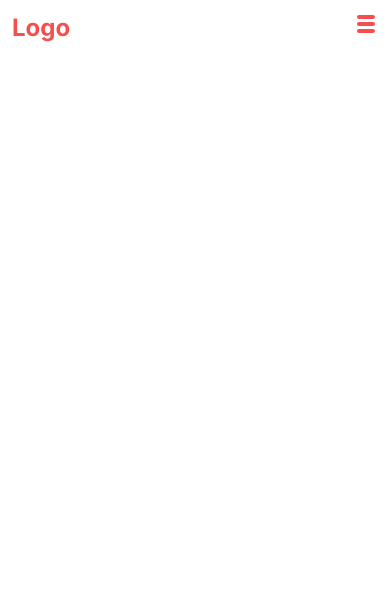
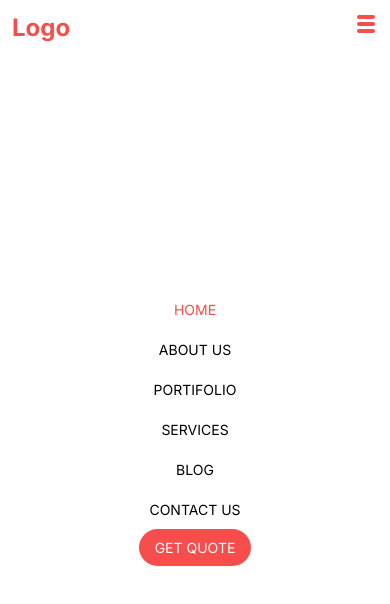
Before and after one commit to asimwe1/portifolio-project, a Next.js app: page / in a window 390 px wide. Shown: the top 604 px of the page. Built offline with nearby package versions, Linux system fonts and the light colour scheme.

Commit message:
the navbar

```diff
--- a/src/app/Home/Navbar.tsx
+++ b/src/app/Home/Navbar.tsx
@@ -4,6 +4,7 @@ import { usePathname } from "next/navigation";
 import clsx from "clsx";
 import { useState } from "react";
 import { TiThMenu } from "react-icons/ti";
+import { IoMdClose } from "react-icons/io";
 
 export default function Navbar() {
   const pathname = usePathname();
@@ -29,14 +30,16 @@ export default function Navbar() {
 
       <div className="flex justify-between m-3 text-redBrick-100 text-2xl">
         <h2 className=" font-bold  ">Logo</h2>
-        <TiThMenu className="md:hidden" onClick={handleClick} />
+        <div className="md:hidden cursor-pointer" onClick={handleClick}>
+          {isVisible ? <IoMdClose /> : <TiThMenu />}
+        </div>
       </div>
 
       <nav className="">
         <div
-          className={` ${
-            isVisible ? "flex" : "hidden"
-          } md:hidden flex-col items-center justify-center w-full h-[90vh]`}
+          className={`fixed top-12 ${
+            isVisible ? "top-0" : "-top-full"
+          } md:hidden flex flex-col items-center justify-center w-full h-[90vh] transition-all duration-700  ease-in-out`}
         >
           {navLinks.map((link, i) => (
             <div className="my-2" key={i}>
@@ -54,7 +57,7 @@ export default function Navbar() {
             </div>
           ))}
           <Link
-            href={""}
+            href=""
             className="text-[14px] text-white bg-redBrick-100 px-4 py-2 rounded-[20px]"
           >
             GET QUOTE
```
